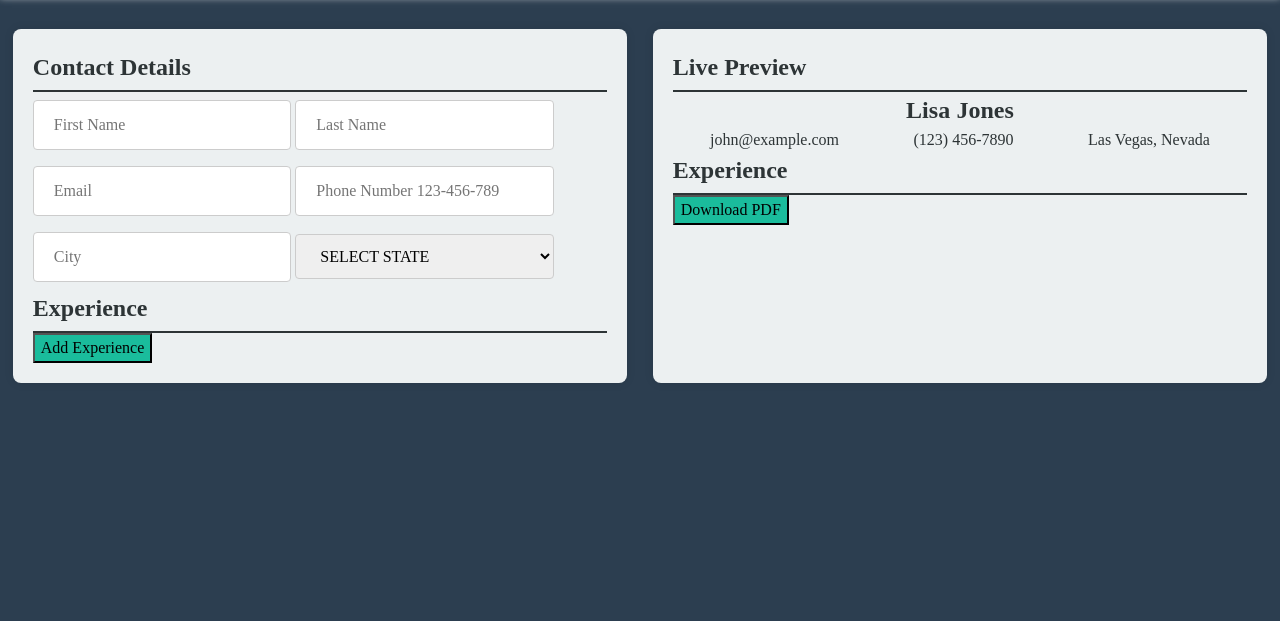
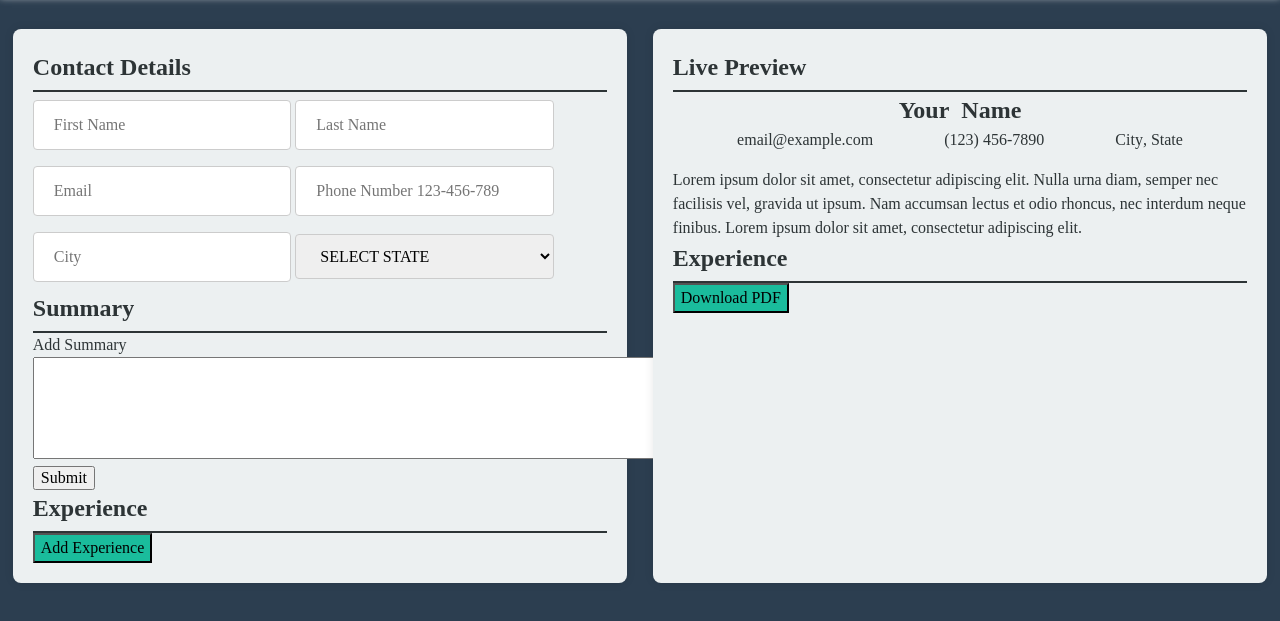
Before and after one commit to shanreed25/Interactive-Resume-Builder, a plain HTML site: page code/index.html in a window 1280 px wide. Shown: the part 51-672 px from the top of the page. Drawn offline with Linux system fonts and the light colour scheme.

Commit message:
added summary section

```diff
--- a/code/esmodules/experience.js
+++ b/code/esmodules/experience.js
@@ -4,6 +4,7 @@ let experienceFormCount = 0;
 
 //Creates the Inputs and Previews For Experience Sections-------------------------------------------------------------------------------
 
+ const jobDatesPreviewContainer = document.createElement('div');
 //START DATE------------------------------------------------------------------------------------
 function addStartDate(formCount, jobContainer, jobPreviewContainer){
 // Create Employer Start Date Input
@@ -13,6 +14,10 @@ function addStartDate(formCount, jobContainer, jobPreviewContainer){
   startDate.className = "med";
   startDate.placeholder = "Start Date";
 
+
+  jobDatesPreviewContainer.id = `job-dates-preview-container-${formCount}`;
+
+
   //---> 2 Create a Start Date Preview Element
   const startDatePreview = document.createElement('p');
   startDatePreview.id = `preview-start-date- ${formCount}`;
@@ -21,7 +26,7 @@ function addStartDate(formCount, jobContainer, jobPreviewContainer){
 //---> 3. Add Input Element To Job Container
   jobContainer.appendChild(startDate);
 
-//---> 4. Add The Employer State Preview Element To The Preview Container
+//---> 4. Add The Employer Start Date Preview Element To The Preview Container
   jobPreviewContainer.appendChild(startDatePreview);
 
   // ---> Listen for the input and add it to the preview
@@ -194,16 +199,25 @@ export default function addNewExperienceSection(buttonName){
   const jobContainer = document.createElement('div');
   jobContainer.id = `job-form-container-${experienceFormCount}`;
 
-  // 2. One Experience Review Container Is Created
+  // 2. One Experience Review Container with two container inside Is Created
   const jobPreviewContainer = document.createElement('div');
   jobPreviewContainer.id = `job-preview-container-${experienceFormCount}`;
   jobPreviewContainer.className = `experience-details`;
+
+
+
+
+  const jobDetailsPreviewContainer = document.createElement('div');
+  jobDetailsPreviewContainer.id = `job-dates-preview-container-${experienceFormCount}`;
 
   // Adds Experience Form Container to Experience Forms Container
   experienceFormsContainer.appendChild(jobContainer);
 
  // Add Experience Preview Container to Experience Previews Container
   experiencePreviewsContainer.appendChild(jobPreviewContainer);
+
+  jobPreviewContainer.appendChild(jobDatesPreviewContainer);
+  jobPreviewContainer.appendChild(jobDetailsPreviewContainer);
 
   //These functions do the owrk of creating the inputs and adding them to the containers
   addStartDate(experienceFormCount, jobContainer, jobPreviewContainer);
--- /dev/null
+++ b/code/esmodules/summary.js
@@ -0,0 +1,5 @@
+export function updateSummarySection() {
+    //setting the preview value to the value entered into the form----------------------------------------------------------
+  document.getElementById("preview-summary").innerText =
+    document.getElementById("summary").value;
+}
--- a/code/index.html
+++ b/code/index.html
@@ -1,5 +1,6 @@
 <!DOCTYPE html>
 <html lang="en">
+
 <head>
   <meta charset="UTF-8" />
   <meta name="viewport" content="width=device-width, initial-scale=1.0" />
@@ -8,11 +9,11 @@
   <!-- <link rel="preconnect" href="https://fonts.gstatic.com" crossorigin> -->
   <link
     href="https://fonts.googleapis.com/css2?family=Merriweather:ital,opsz,wght@0,18..144,300..900;1,18..144,300..900&display=swap"
-      rel="stylesheet"
-    />
+    rel="stylesheet" />
   <title>Interactive Resume Builder</title>
   <script src="https://cdnjs.cloudflare.com/ajax/libs/html2pdf.js/0.9.3/html2pdf.bundle.min.js"></script>
 </head>
+
 <body>
   <header>
     <div>
@@ -31,51 +32,20 @@
   <div id="content">
     <section id="resume-form-section">
       <form class="form" id="resume-form">
+
+<!-------------------------------------------------- Contact Form -------------------------------------------------------------------------------->
         <div class="resume-form-contact">
           <h2>Contact Details</h2>
-            <input
-              class="med contact-item"
-              type="text"
-              name="first-name"
-              id="first-name"
-              placeholder="First Name"
-              required
-            />
+          <input class="med contact-item" type="text" name="first-name" id="first-name" placeholder="First Name" required />
 
-            <input
-              class="med contact-item"
-              type="text"
-              name="last-name"
-              id="last-name"
-              placeholder="Last Name"
-              required
-            />
+          <input class="med contact-item" type="text" name="last-name" id="last-name" placeholder="Last Name" required />
 
-            <input
-              class="med contact-item"
-              type="email"
-              name="email"
-              id="email"
-              placeholder="Email"
-              required
-            />
+          <input class="med contact-item" type="email" name="email" id="email" placeholder="Email" required />
 
-            <input
-              class="med contact-item"
-              type="tel"
-              name="phone-number"
-              id="phone-number"
-              placeholder="Phone Number 123-456-789"
-              pattern="[0-9]{3}[0-9]{3}[0-9]{4}"
-            />
+          <input class="med contact-item" type="tel" name="phone-number" id="phone-number"
+            placeholder="Phone Number 123-456-789" pattern="[0-9]{3}[0-9]{3}[0-9]{4}" />
 
-            <input
-              class="med contact-item"
-              type="text"
-              name="city"
-              id="city"
-              placeholder="City"
-            />
+          <input class="med contact-item" type="text" name="city" id="city" placeholder="City" />
 
           <select class="med contact-item" id="state" name="state">
             <option value="">SELECT STATE</option>
@@ -132,6 +102,17 @@
           </select>
         </div>
 
+<!-------------------------------------------------- Summary Form -------------------------------------------------------------------------------->
+
+        <div class="resume-form-summary">
+          <h2>Summary</h2>
+          <label for="summary">Add Summary</label>
+          <textarea id="summary" rows="4" cols="99"></textarea>
+          <input type="submit" value="Submit">
+        </div>
+
+<!-------------------------------------------------- Experience Form ----------------------------------------------------------------------------->
+
         <div class="resume-form-experience">
           <h2 class="form-headings">Experience</h2>
           <div id="all-experience-container">
@@ -141,6 +122,7 @@
             Add Experience
           </button>
         </div>
+
       </form>
     </section>
 
@@ -149,23 +131,37 @@
         <h2>Live Preview</h2>
 
         <div id="preview">
+<!-------------------------------------------------- Contact Preview ----------------------------------------------------------------------------->
           <div class="preview-section preview-contact-section">
             <div class="preview-name">
-                <h1 id="preview-first-name">Lisa</h1>
-                <h1 id="preview-last-name">Jones</h1>
+              <h1 id="preview-first-name">Your</h1>
+              <span> &nbsp; &nbsp; </span>
+              <h1 id="preview-last-name">Name</h1>
             </div>
 
             <div class="preview-contact-info">
-                <p id="preview-email">john@example.com</p>
+              <p id="preview-email">email@example.com</p>
               <p id="preview-phone-number">(123) 456-7890</p>
               <div class="preview-city-state">
-                <p id="preview-city">Las Vegas</p>
+                <p id="preview-city">City</p>
                 <span>,&nbsp; </span>
-                <p id="preview-state">Nevada</p>
+                <p id="preview-state">State</p>
               </div>
             </div>
           </div>
 
+<!-------------------------------------------------- Summary Preview ----------------------------------------------------------------------------->
+
+          <div class="preview-section preview-summary-info">
+              <p id="preview-summary">
+                Lorem ipsum dolor sit amet, consectetur adipiscing elit.
+                Nulla urna diam, semper nec facilisis vel, gravida ut ipsum.
+                Nam accumsan lectus et odio rhoncus, nec interdum neque finibus.
+                Lorem ipsum dolor sit amet, consectetur adipiscing elit.
+              </p>
+          </div>
+
+<!-------------------------------------------------- Experience Preview ----------------------------------------------------------------------------->
           <div id="all-experience-preview-container" class="preview-section preview-experience">
             <h2>Experience</h2>
 
@@ -181,4 +177,5 @@
   <!-- Using ES6 Modules to load Javascript modules -->
   <script type="module" src="./index.js"></script>
 </body>
+
 </html>
--- a/code/index.js
+++ b/code/index.js
@@ -1,4 +1,5 @@
 import { updateContactSection } from "./esmodules/contact.js";
+import { updateSummarySection } from "./esmodules/summary.js";
 import { generatePDF } from "./esmodules/generatepdf.js";
 import addNewExperienceSection from "./esmodules/experience.js";
 
@@ -19,6 +20,15 @@ document.querySelectorAll(".contact-item").forEach((input) => {
 //-----------------------------------------------------------------------------------------------------------------------
 
 
+//SUMMARY SECTION--------------------------------------------------------------------------------------------------------
+const summary = document.getElementById('summary');
+summary.addEventListener('input', () =>{
+  updateSummarySection();
+})
+
+
+
+
 //EXPERIENCE SECTION-----------------------------------------------------------------------------------------------------
 
 const newExperienceButton = document.getElementById("new-job-experience");
--- a/code/styles.css
+++ b/code/styles.css
@@ -161,17 +161,18 @@ button {
   display: flex;
   flex-direction: column;
   align-items: center;
+  margin-bottom: 1rem;
 }
 
 .preview-name {
+  width: 90%;
   display: flex;
-}
-#preview-first-name {
-  margin-right: 0.4rem;
+  justify-content: center;
 }
 
+
 .preview-contact-info {
-  width: 100%;
+  width: 90%;
   display: flex;
   justify-content: space-around;
 }
```
Lines whose indentation alone changed are shown as unchanged.
